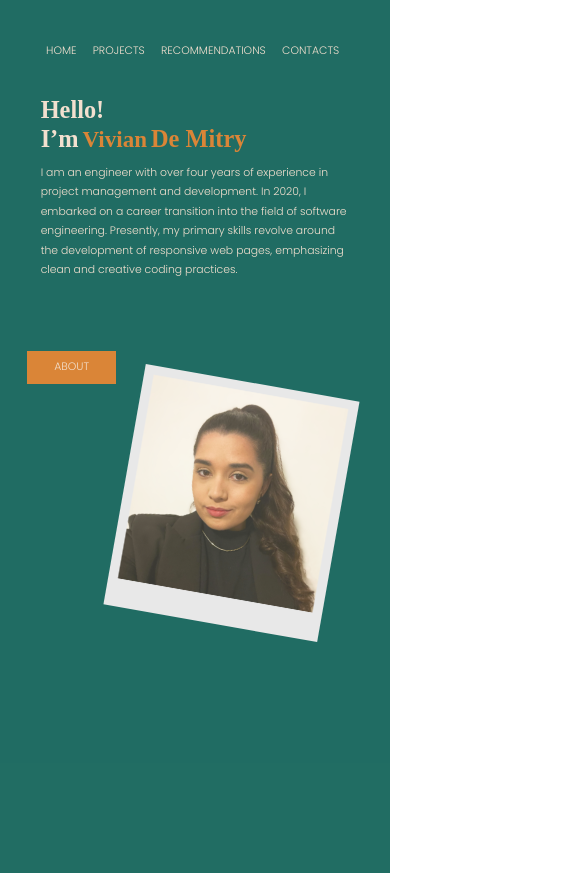
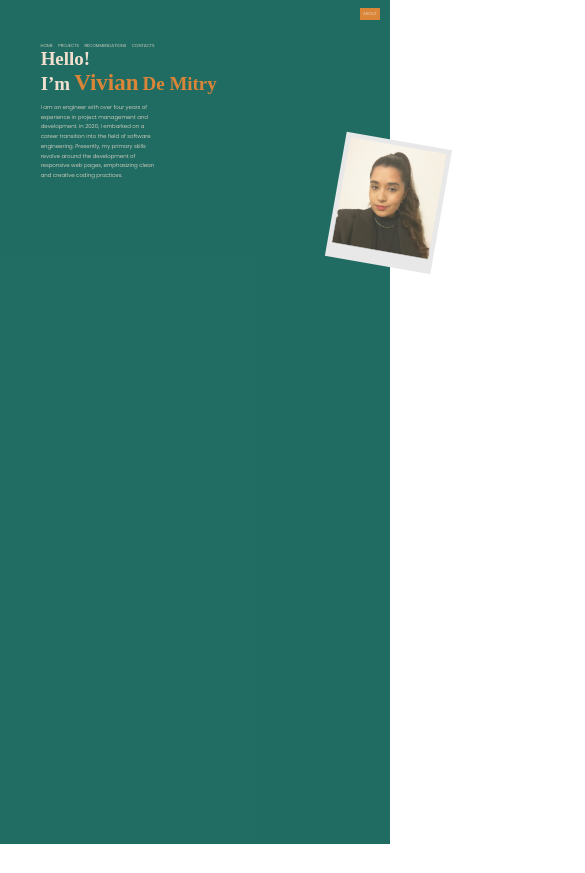
Before and after one commit to viviandemitry/new-portfolio, a React (Create React App) app: page / in a window 390 px wide. Shown: the top 873 px of the page, 585 px wide, since content can reach past the window. After the commit the page ends 844 px from the top, so only its background shows below. Built offline with nearby package versions, Linux system fonts and the light colour scheme.

Commit message:
responsive bugs

```diff
--- a/src/components/About/styles.js
+++ b/src/components/About/styles.js
@@ -17,7 +17,6 @@ const transitionAbout = keyframes`
 export const Container = styled.div`
     width: 55vw;
     height: 100vh;
-    padding: 60px;
 
     background-repeat: no-repeat;
     background-color: #F2E0CF;
@@ -26,7 +25,7 @@ export const Container = styled.div`
     animation-fill-mode: forwards;
 
     @media ${device.mobileM}{
-            width: 80vw;
+            width: 100%;
             height: 100vh;
             animation: none;
 
@@ -43,15 +42,17 @@ export const TextABout = styled.div`
     width: 55%;
     height:90%;
     margin-left: ${px2vw(800)};
+    padding: 60px;
 
     @media ${device.mobileM}{
-        width: 80vw;
+        width: 80%;
     }
 `
 
 export const TitleAbout = styled.h2`
     color: #DA8537;
-    margin-top: ${px2vw(-50)};
+    margin-top: ${px2vw(30)};
+    margin-left: ${px2vw(50)};
     font-family: Playfair Display;
     font-size: ${px2vw(60)};
     font-style: normal;
@@ -59,7 +60,7 @@ export const TitleAbout = styled.h2`
     line-height: 120%;
 
     @media ${device.mobileM}{
-        margin-top: ${px2vw(-150)};
+        margin-top: ${px2vw(90)};
         margin-left: ${px2vw(650)};
         font-size: ${px2vw(100)};
     }
@@ -86,14 +87,14 @@ export const AboutText = styled.div`
     @media ${device.mobileM}{
         width: 80vw;
         margin-top: ${px2vw(130)};
-        margin-left: ${px2vw(-200)};
+        margin-left: ${px2vw(100)};
         line-height: ${px2vw(50)};
     }
 
 `
 export const ContentTextsLeft = styled.div`
     display: flex;
-    margin-left: ${px2vw(20)};
+    margin-left: ${px2vw(50)};
     margin-top:  ${px2vw(-15)};
 
     animation-name: ${transitionAbout};
--- a/src/components/Header/index.jsx
+++ b/src/components/Header/index.jsx
@@ -34,8 +34,8 @@ export default function Header() {
  }
 
 return (
-    <Styles.Container>
-      <Styles.FirstContainer>
+    <Styles.Container local={location.pathname}>
+      <Styles.FirstContainer local={location.pathname}>
         <Styles.NavButton onClick={goHome} local={location.pathname}>
          HOME
         </Styles.NavButton>
--- a/src/components/Header/styles.js
+++ b/src/components/Header/styles.js
@@ -13,8 +13,9 @@ export const Container = styled.div`
     top: 0;
 
     @media ${device.mobileM}{
-      display: table-row;
-      width: 100%;
+
+        display: table-row;
+        width: 100%;
     }
 `
 export const FirstContainer = styled.div`
@@ -83,9 +84,10 @@ export const AboutButton = styled.button`
     }
 
     @media ${device.mobileM}{
-      display: table-row;
-      padding: ${px2vw(30)} ${px2vw(100)};
-      font-size: ${px2vw(40)};
+        display: table-row;
+        margin-top: ${px2vw(-80)};
+        padding: ${px2vw(30)} ${px2vw(100)};
+        font-size: ${px2vw(40)};
 
     }
 `
--- a/src/utils/brakePoints.js
+++ b/src/utils/brakePoints.js
@@ -1,11 +1,11 @@
 const size={
-    mobileM: "414px",
+    mobileM: "430px",
     tablet: "768px",
     laptopL: "1024px",
 }
 
 export const device = {
-    mobileM: `(max-width: ${size.mobileM})`,
-    tablet: `(max-width: ${size.tablet})`,
-    laptopL: `(max-width: ${size.laptopL})`
+    mobileM: `(max-device-width: ${size.mobileM})`,
+    tablet: `(max-device-width: ${size.tablet})`,
+    laptopL: `(max-device-width: ${size.laptopL})`
   };
--- a/src/views/Home/styles.js
+++ b/src/views/Home/styles.js
@@ -81,7 +81,6 @@ export const TextColor = styled.span`
 export const ImgContainer = styled.div`
     width: 50%;
     height: 100vh;
-    overflow: hidden;
 
     img {
         width:55%;
```
